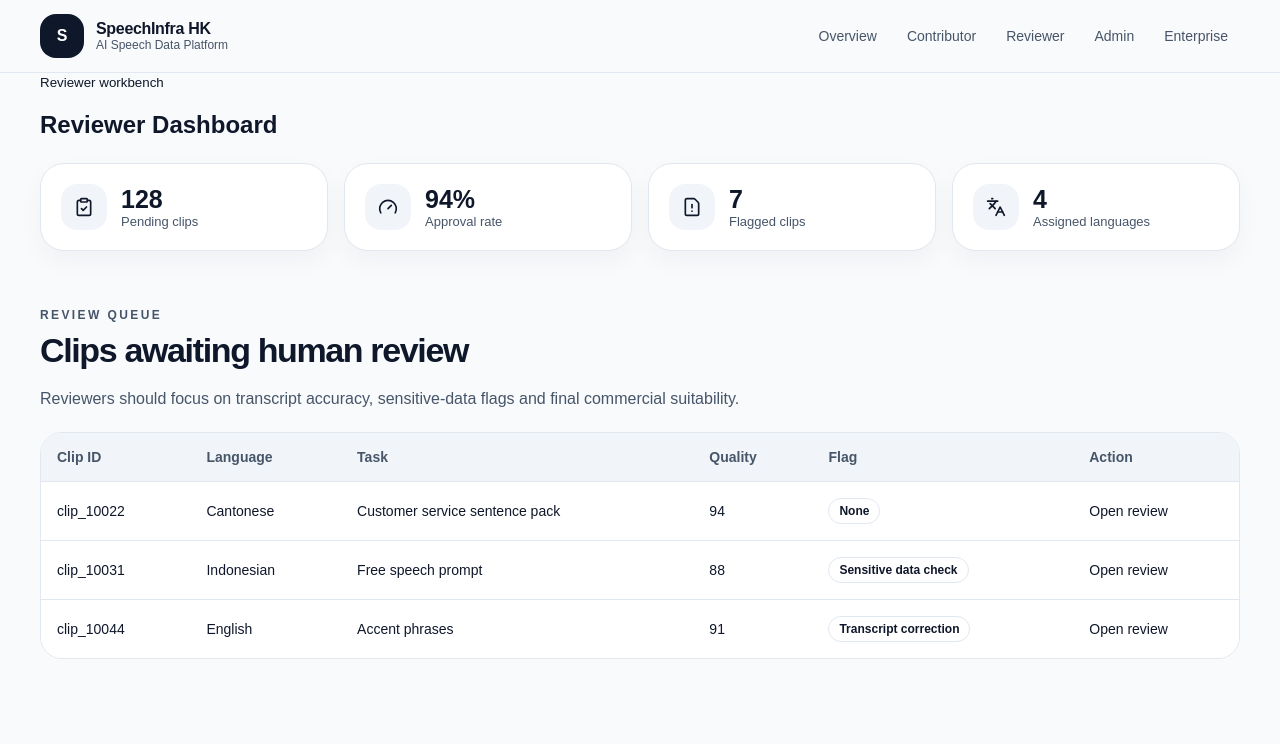
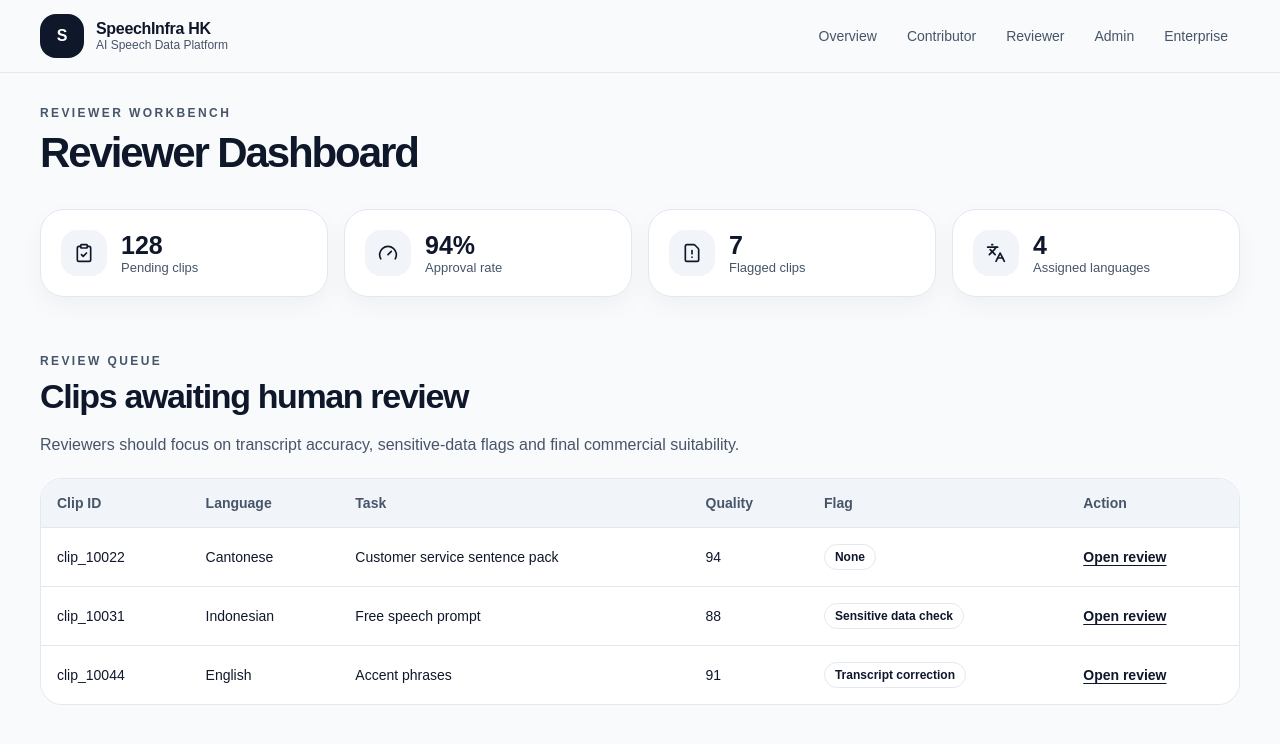
Before and after one commit to Zvezdaivan/alphaUAT, a Next.js app: page /reviewer/dashboard in a window 1280 px wide. Shown: the top 744 px of the page. Built offline with nearby package versions, Linux system fonts and the light colour scheme.

Commit message:
Extend styles for multi-page frontend MVP

```diff
--- a/app/globals.css
+++ b/app/globals.css
@@ -109,6 +109,24 @@ textarea {
   color: var(--ink);
 }
 
+.pageHeader {
+  padding: 30px 0 8px;
+}
+
+.pageHeader small {
+  color: var(--muted);
+  font-size: 12px;
+  font-weight: 700;
+  letter-spacing: 0.2em;
+  text-transform: uppercase;
+}
+
+.pageHeader h1 {
+  margin: 8px 0 0;
+  font-size: clamp(28px, 4vw, 42px);
+  letter-spacing: -0.05em;
+}
+
 .hero {
   position: relative;
   overflow: hidden;
@@ -201,6 +219,17 @@ textarea {
 .secondaryButton {
   background: rgba(255, 255, 255, 0.12);
   color: white;
+}
+
+.darkButton {
+  background: #0f172a;
+  color: white;
+}
+
+.lightButton {
+  border: 1px solid var(--line);
+  background: white;
+  color: var(--ink);
 }
 
 .heroPanel {
@@ -297,6 +326,19 @@ textarea {
   background: var(--surface);
   padding: 20px;
   box-shadow: 0 10px 24px rgba(15, 23, 42, 0.04);
+}
+
+.subtleCard {
+  background: var(--surface-muted);
+}
+
+.actionCard {
+  transition: transform 0.18s ease, box-shadow 0.18s ease;
+}
+
+.actionCard:hover {
+  transform: translateY(-2px);
+  box-shadow: 0 14px 28px rgba(15, 23, 42, 0.08);
 }
 
 .cardNumber {
@@ -397,6 +439,21 @@ textarea {
   line-height: 1.5;
 }
 
+.taskMeta {
+  display: flex;
+  flex-wrap: wrap;
+  gap: 8px;
+  margin-top: 14px;
+}
+
+.taskMeta span {
+  border: 1px solid var(--line);
+  border-radius: 999px;
+  padding: 5px 10px;
+  font-size: 12px;
+  font-weight: 600;
+}
+
 .pipeline {
   display: grid;
   grid-template-columns: repeat(7, 1fr);
@@ -458,6 +515,42 @@ tr:last-child td {
 
 .badge.warning {
   color: var(--warning);
+}
+
+.tableLink {
+  color: #0f172a;
+  font-weight: 700;
+  text-decoration: underline;
+  text-underline-offset: 3px;
+}
+
+.textarea {
+  width: 100%;
+  min-height: 180px;
+  resize: vertical;
+  border: 1px solid var(--line);
+  border-radius: 18px;
+  padding: 16px;
+  background: white;
+  color: var(--ink);
+}
+
+.audioPlaceholder {
+  display: grid;
+  place-items: center;
+  min-height: 160px;
+  margin-top: 12px;
+  border: 1px dashed #cbd5e1;
+  border-radius: 20px;
+  background: var(--surface-muted);
+  color: var(--muted);
+}
+
+.documentList {
+  margin: 14px 0 0;
+  padding-left: 20px;
+  color: var(--muted);
+  line-height: 1.9;
 }
 
 .architecture {
```
